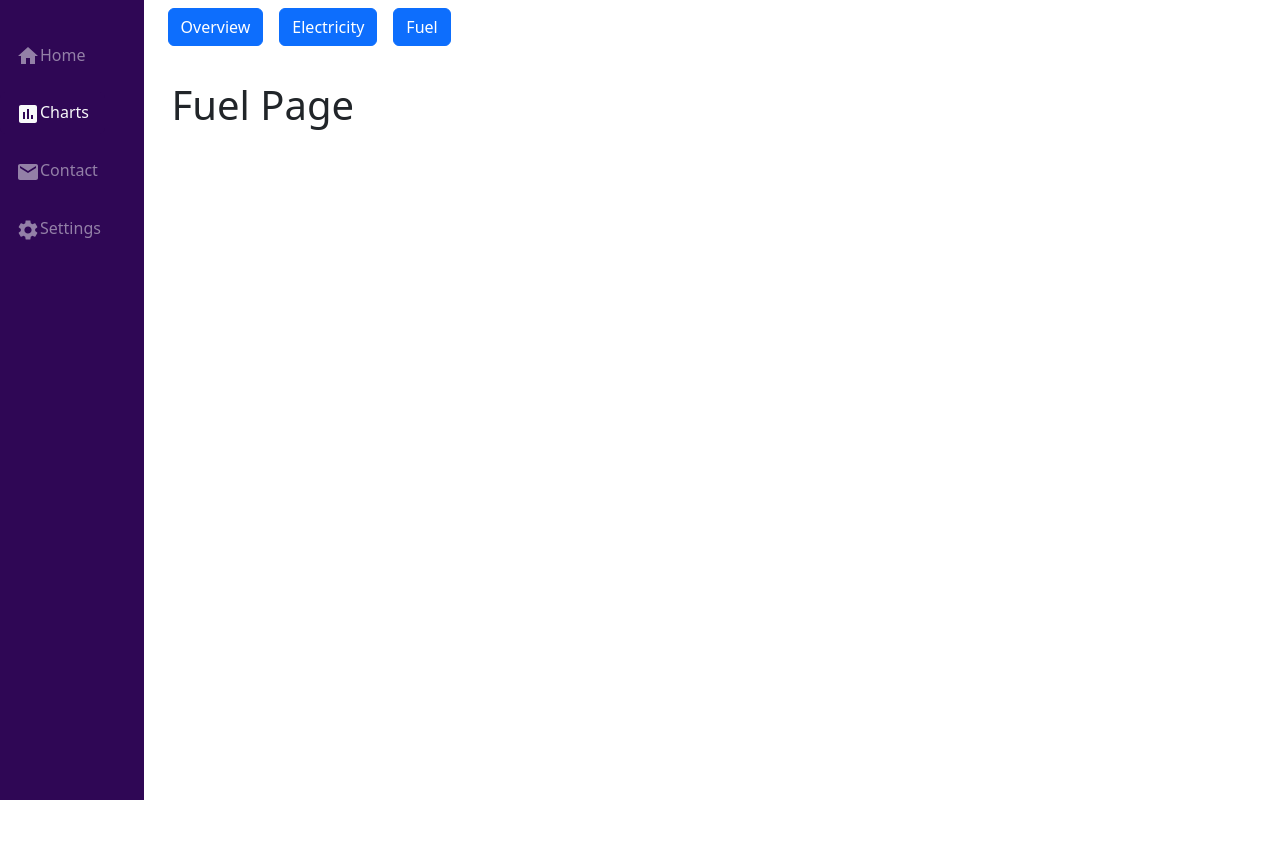
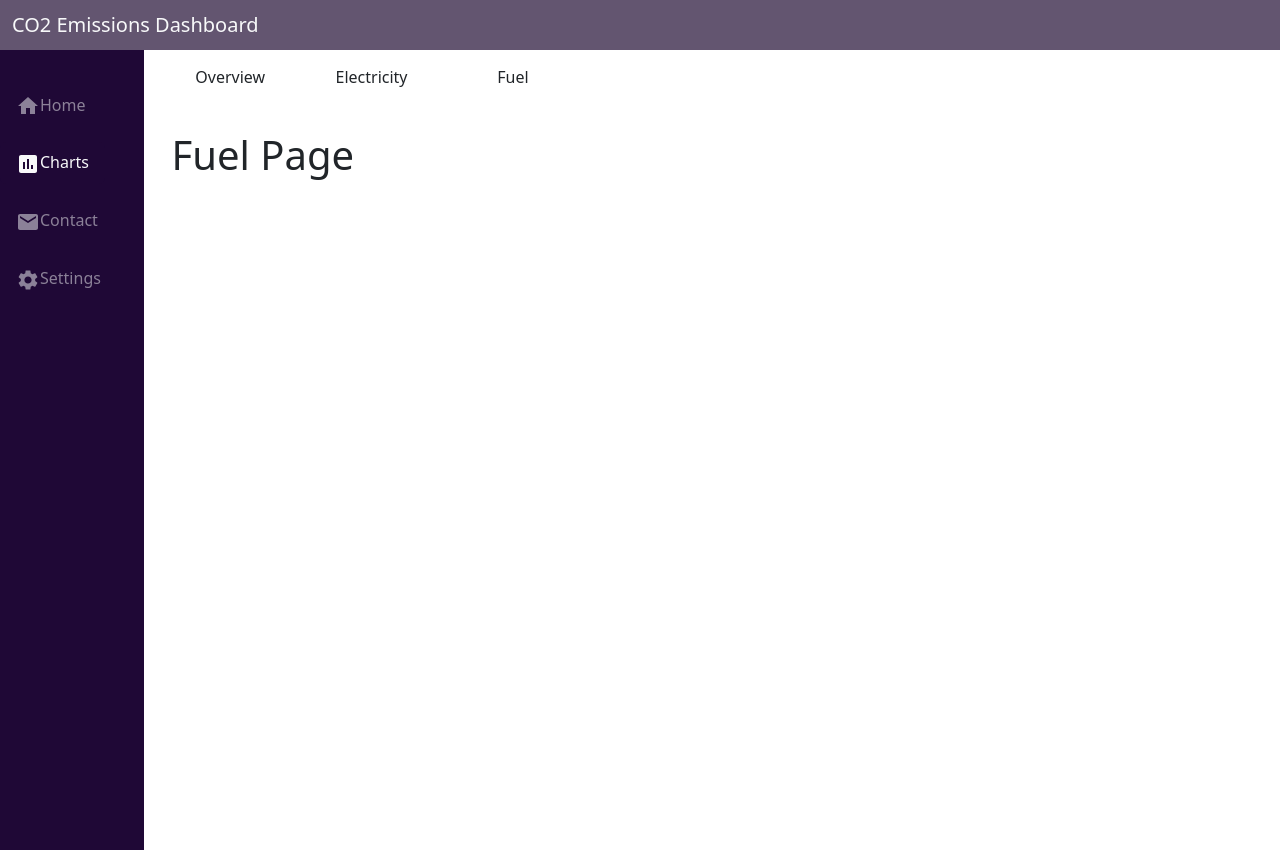
Before and after one commit to swethasrihari/FrontEndProject, a React (Create React App) app in the folder frontend-project-main/: page /Fuel in a window 1280 px wide. Both pictures are taken after a click on the tab "Charts". Before the commit the page ends 800 px from the top, so only its background shows below. Built offline with nearby package versions, Linux system fonts and the light colour scheme.

Commit message:
added code for navbar-brand and some CSS change

```diff
--- a/frontend-project-main/src/App.css
+++ b/frontend-project-main/src/App.css
@@ -1,23 +1,28 @@
 .App {
   width: 100vw;
   height: 100vh;
+}
+.navbar {
+  background-color: rgb(99, 85, 112) !important;
 }
 .nav {
   height: 100vh;
   padding: 20pt;
   padding-left: 0;
-  background-color: rgb(47, 7, 85);
+  background-color: rgb(31, 8, 54);
 }
 .container {
   padding: 20pt;
 }
-.nav .nav-link {
-  display: block;
-}
+
 .nav .nav-link:hover {
-  background-color: rgb(99, 85, 112);
+  background-color: rgb(99, 85, 112) !important;
 }
 .nav .nav-link:focus {
   --bs-text-opacity: 1;
-  background-color: rgb(47, 7, 85) !important;
+  background-color: rgb(31, 8, 54) !important;
 }
+.btn {
+  background-color: cornflowerblue;
+  width: 100pt;
+}
--- a/frontend-project-main/src/NavViews/Chart.js
+++ b/frontend-project-main/src/NavViews/Chart.js
@@ -6,18 +6,18 @@ import { Link, Routes, Route } from "react-router-dom";
 function Charts() {
   return (
     <>
-      <div>
-        <button className="btn btn-primary mx-2 my-2">
-          <Link to="/" className="nav-link active" aria-current="page">
+      <div className="flex-container my-2" id="tabs">
+        <button className="btn mx-1">
+          <Link to="/" className="nav-link" aria-current="page">
             Overview
           </Link>
         </button>
-        <button className="btn btn-primary mx-2 my-2">
+        <button className="btn  mx-1">
           <Link to="/Electricity" className="nav-link">
             Electricity
           </Link>
         </button>
-        <button className="btn btn-primary mx-2 my-2">
+        <button className="btn  mx-1">
           <Link to="/Fuel" className="nav-link">
             Fuel
           </Link>
--- a/frontend-project-main/src/Navigation/Navbar.js
+++ b/frontend-project-main/src/Navigation/Navbar.js
@@ -11,6 +11,13 @@ import "../App.css";
 function Navbar() {
   return (
     <>
+      <nav class="navbar">
+        <div class="container-fluid">
+          <span class="navbar-brand mb-0 h1 text-light ">
+            CO2 Emissions Dashboard
+          </span>
+        </div>
+      </nav>
       <div className="d-flex align-items-start ">
         <div
           className="nav flex-column nav-pills me-3 align-items-start"
```
Also changed, not shown: 1 other file (tests, documents, lock files or other folders).
